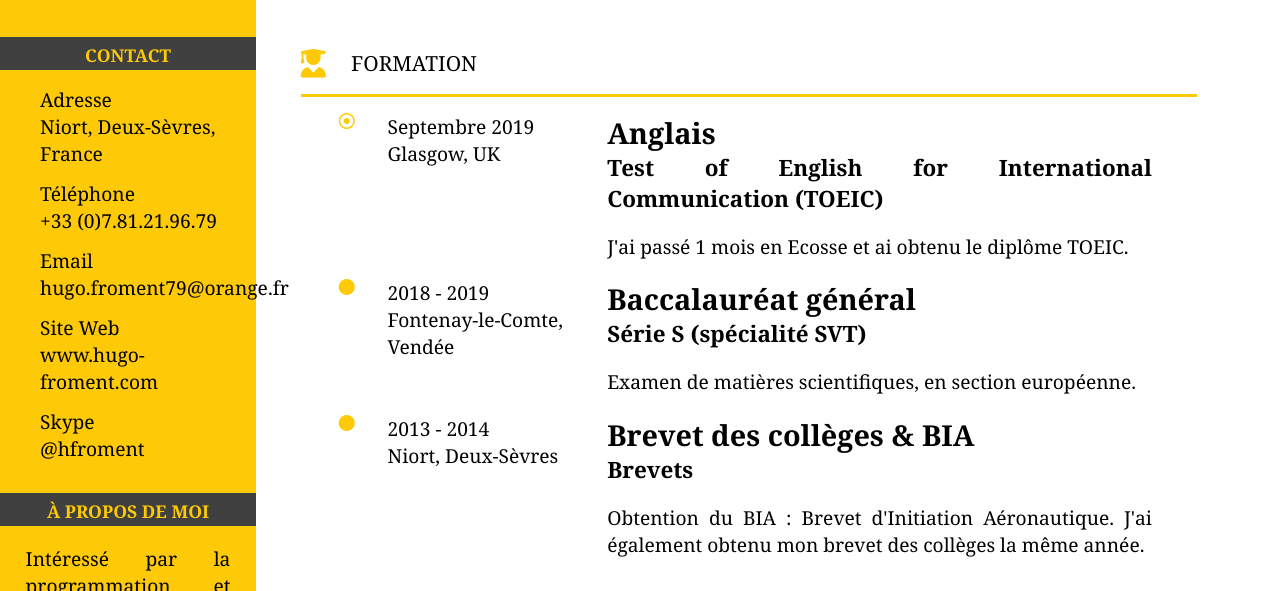
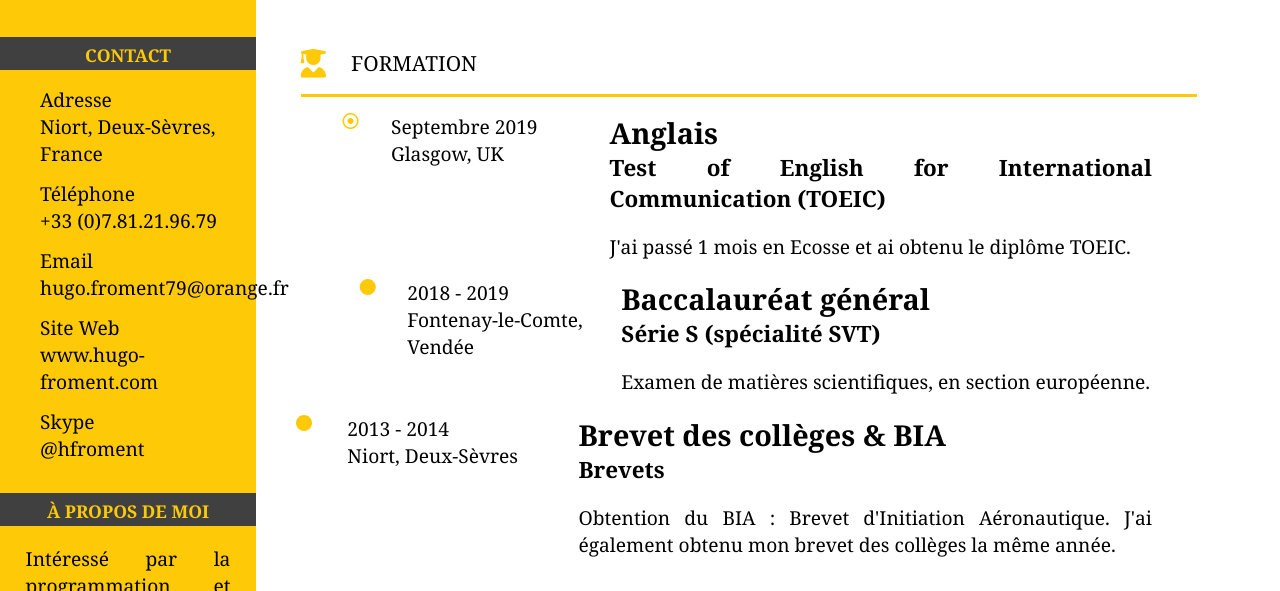
Before and after one commit to tghpow/Projet-2, a plain HTML site: page index.html in a window 1280 px wide. Shown: the part 183-774 px from the top of the page. Drawn offline with Linux system fonts and the light colour scheme.

Commit message:
Update responsive.css

```diff
--- a/responsive.css
+++ b/responsive.css
@@ -46,4 +46,8 @@ h1
     margin-left: auto;
     margin-right: auto;
     align-content: center;
+}
+#cv>section>ul>li{
+    display: flex;
+    margin-left: auto;
 }}
```
